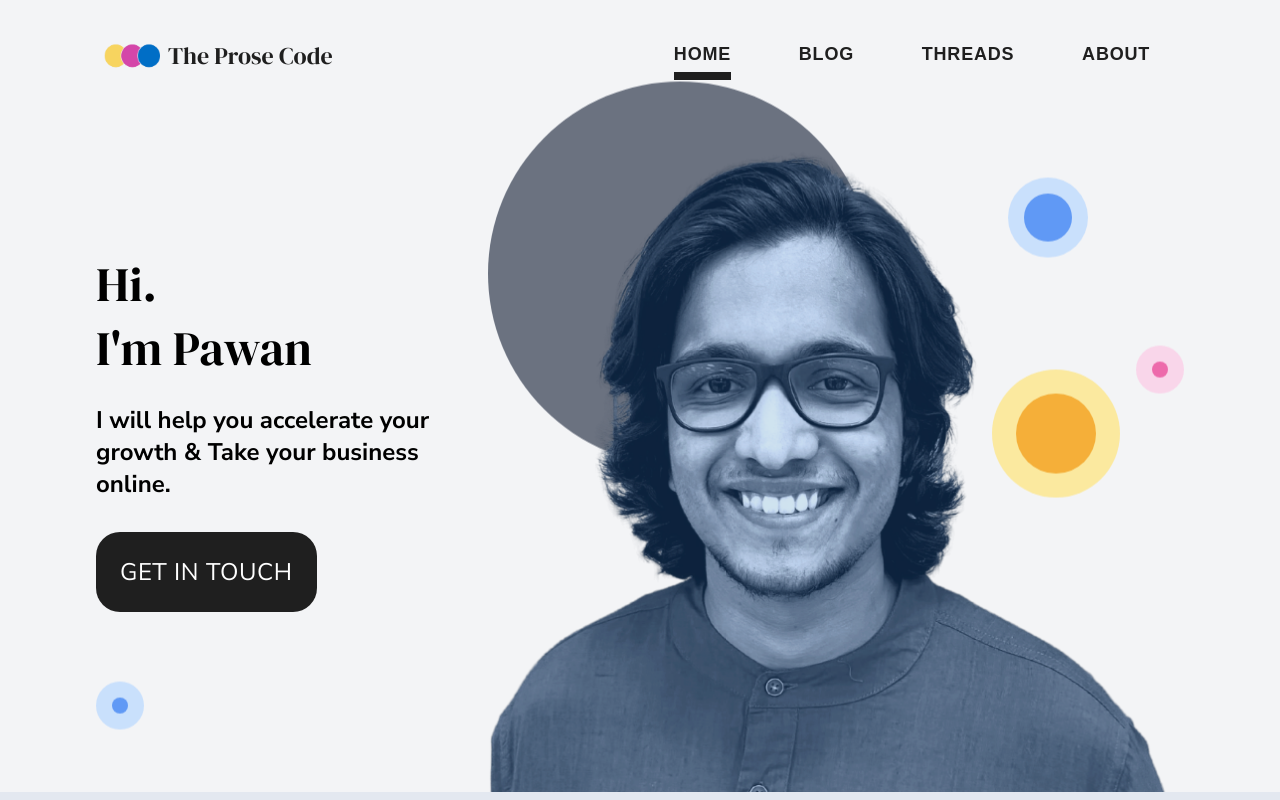
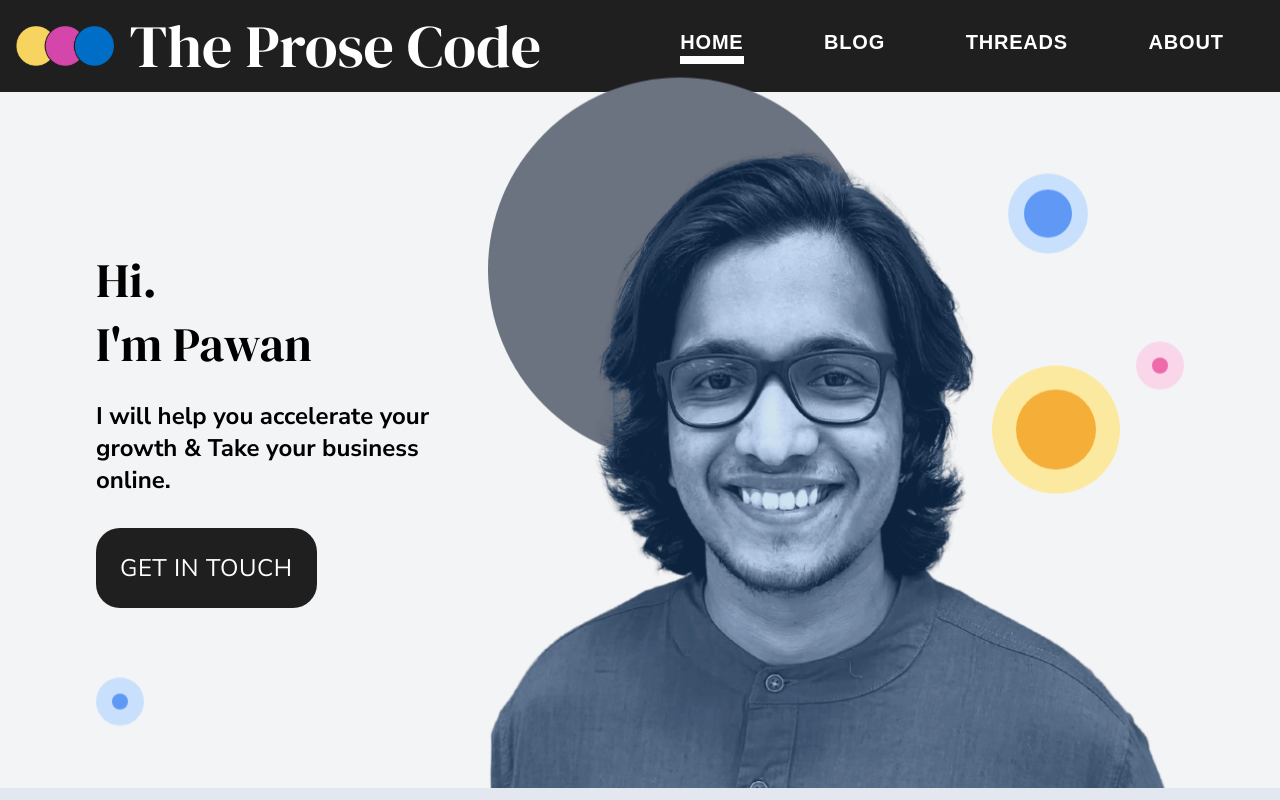
Before and after one commit to BhandarkarPawan/portfolio, a Next.js app: page / in a window 1280 px wide. Shown: the top 800 px of the page. Built offline with nearby package versions, Linux system fonts and the light colour scheme.

Commit message:
Improve Header

```diff
--- a/components/Hamburger/index.module.css
+++ b/components/Hamburger/index.module.css
@@ -1,9 +1,8 @@
 .hamburger {
   width: 30px;
-  height: 24px;
+  height: 25px;
+  margin: 8px;
   position: relative;
-  margin: 50px auto;
-
   -webkit-transform: rotate(0deg);
   -moz-transform: rotate(0deg);
   -o-transform: rotate(0deg);
@@ -18,7 +17,7 @@
 }
 
 .hamburger span {
-  @apply bg-black;
+  @apply bg-white;
 
   display: block;
   position: absolute;
--- a/components/Hamburger/index.tsx
+++ b/components/Hamburger/index.tsx
@@ -13,7 +13,6 @@ const Hamburger: React.FC<Props> = (props) => {
   const { navActive, setNavActive } = props;
   return (
     <button
-      className="mr-2"
       onClick={(e) => {
         e.preventDefault();
         setNavActive(!navActive);
--- /dev/null
+++ b/components/Header/index.module.css
@@ -0,0 +1,19 @@
+.header {
+  @apply p-4 md:flex w-full text-white bg-black;
+}
+
+.headerLeft {
+  @apply md:flex md:w-1/2  justify-between items-center;
+}
+
+.title {
+  @apply md:ml-4 md:text-6xl sm:text-4xl text-3xl flex w-full md:mb-0 mb-8 justify-between;
+}
+
+.brand {
+  @apply md:flex items-center;
+}
+
+.navPanel {
+  @apply z-50 flex md:flex-row flex-col md:w-1/2 w-full font-bold  md:justify-around  md:items-center tracking-wider;
+}
--- a/components/Header/index.tsx
+++ b/components/Header/index.tsx
@@ -1,83 +1,36 @@
+import { DISPLAY_TEXT, PAGES } from '../../types/constants';
 import React, { useState } from 'react';
+
+import Hamburger from '../Hamburger';
+import { IPage } from '../../types/data-models';
 import Image from 'next/image';
-import Hamburger from '../Hamburger';
 import NavTab from '../NavTab';
-import { EPageName, IPage } from '../../types/data-models';
-
-const Pages: IPage[] = [
-  {
-    name: EPageName.HOME,
-    url: '/',
-  },
-  {
-    name: EPageName.BLOG,
-    url: '/blog',
-  },
-  {
-    name: EPageName.THREADS,
-    url: '/threads',
-  },
-  {
-    name: EPageName.ABOUT,
-    url: '/about',
-  },
-];
+import styles from './index.module.css';
 
 const Header = () => {
   const [navActive, setNavActive] = useState(true);
-  const [activePage, setActivePage] = useState<IPage>(Pages[0]);
+  const [activePage, setActivePage] = useState<IPage>(PAGES[0]);
+
+  const activeClass = navActive ? 'navPanelIn' : 'hidden';
 
   return (
-    <div
-      className="
-          md:flex
-          px-4
-          text-black
-          w-full
-          md:justify-between
-          lg:px-24 md:px-8
-          md:pt-8 md:pb-4"
-    >
-      <div
-        className="
-            flex
-            justify-between
-            md:w-1/2"
-      >
-        <div
-          className="
-            flex
-            items-center"
-        >
+    <div className={styles.header}>
+      <div className={styles.headerLeft}>
+        <div className={styles.brand}>
           <Image
             src="/images/branding/logo-2.png"
-            alt="The Prose Code"
-            width={72}
-            height={36}
+            alt={DISPLAY_TEXT.title}
+            width={309 * 0.4}
+            height={125 * 0.4}
           />
-          <h1 className="text-2xl ">The Prose Code</h1>
+          <div className={styles.title}>
+            <h1>{DISPLAY_TEXT.title}</h1>
+            <Hamburger navActive={navActive} setNavActive={setNavActive} />
+          </div>
         </div>
-        <Hamburger
-          navActive={navActive}
-          setNavActive={setNavActive}
-          className="md-hidden"
-        />
       </div>
-      <div
-        className={`
-          z-50
-          ${navActive ? 'navPanelIn' : 'hidden'}
-          flex
-          md:flex-row flex-col
-          md:w-1/2 w-full
-          font-bold
-          md:mb-0 mb-12
-          md:justify-around
-          items-start
-          tracking-wider`}
-      >
-        {Pages.map((page) => {
-          console.log(`activePage?  ${activePage.name}`);
+      <div className={`${styles.navPanel} ${activeClass}`}>
+        {PAGES.map((page) => {
           return (
             <NavTab
               key={page.name}
--- a/components/NavTab/index.module.css
+++ /dev/null
@@ -1,4 +0,0 @@
-.navItem {
-  @apply md:text-lg py-2 mx-6 md:px-0 px-4 text-2xl h-12;
-  @apply border-l-8 md:border-l-0 md:hover:border-l-0 md:border-b-8 md:text-center text-left;
-}
--- a/components/NavTab/index.tsx
+++ b/components/NavTab/index.tsx
@@ -1,7 +1,6 @@
 import { IPage } from '../../types/data-models';
 import Link from 'next/link';
 import React from 'react';
-import styles from './index.module.css';
 
 export interface Props {
   page: IPage;
@@ -15,14 +14,23 @@ const NavTab: React.FC<Props> = (props) => {
   const active = props.active;
   const page = props.page;
 
-  const selctedClass = active ? 'border-black' : 'border-transparent';
+  const selctedClass = active ? 'border-white' : 'border-transparent';
 
   const handleClick = () => props.onClick(page);
 
   return (
     <Link href={page.url}>
       <a
-        className={`${styles.navItem} ${className} ${selctedClass} hover:-translate-y-1`}
+        className={`
+        md:text-xl
+        text-2xl
+        md:border-b-8
+        md:border-l-0
+        border-l-8
+        px-4 my-2
+        md:p-0 md:m-0
+        ${className}
+        ${selctedClass}`}
         onClick={handleClick}
       >
         {page.name}
--- /dev/null
+++ b/types/constants.ts
@@ -0,0 +1,24 @@
+import { EPageName, IPage } from './data-models';
+
+export const DISPLAY_TEXT = {
+  title: 'The Prose Code',
+};
+
+export const PAGES: IPage[] = [
+  {
+    name: EPageName.HOME,
+    url: '/',
+  },
+  {
+    name: EPageName.BLOG,
+    url: '/blog',
+  },
+  {
+    name: EPageName.THREADS,
+    url: '/threads',
+  },
+  {
+    name: EPageName.ABOUT,
+    url: '/about',
+  },
+];
```
Also changed, not shown: public/images/branding/logo-2.png.
